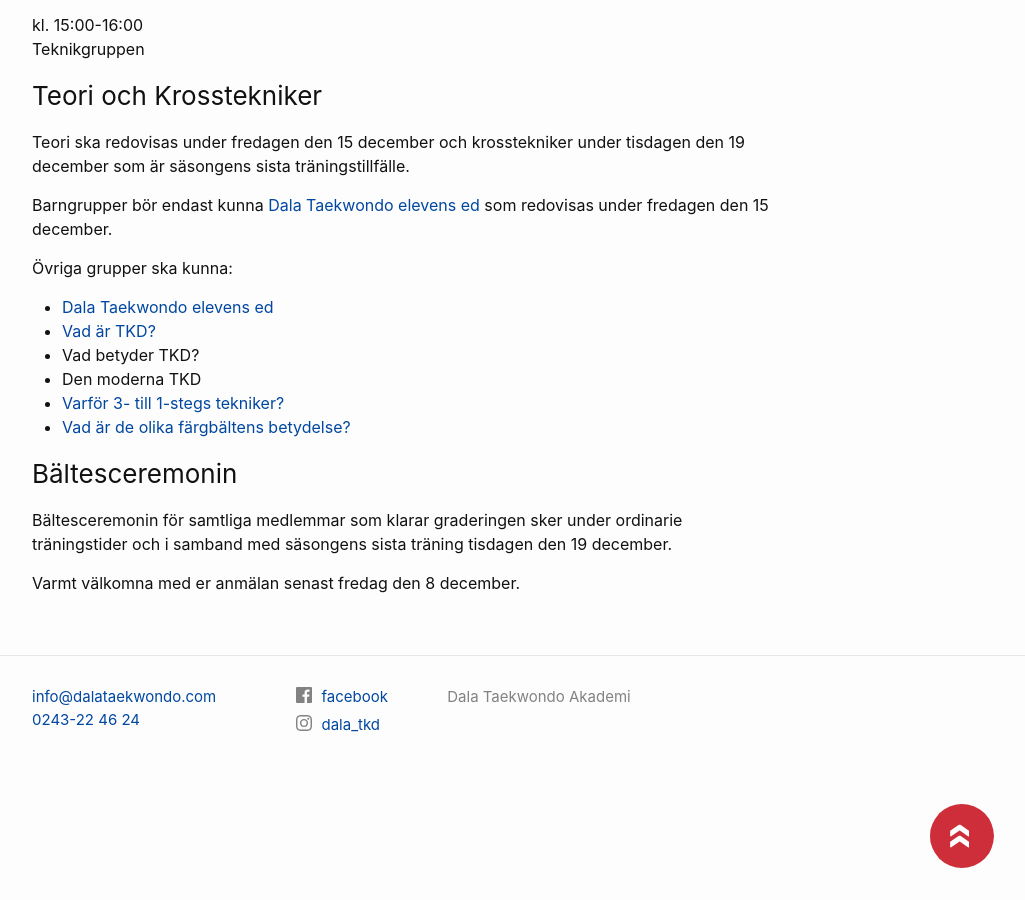
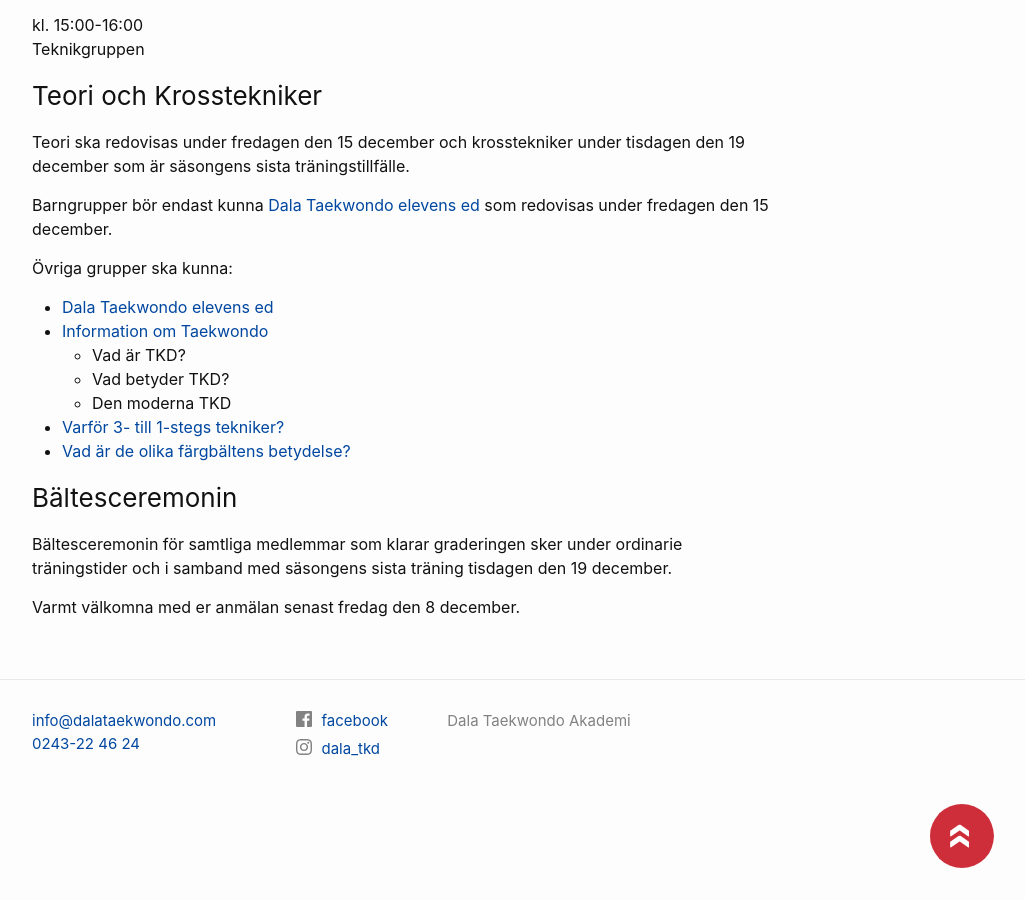
Before and after one commit to dalataekwondo/dalataekwondo.github.io, a Jekyll site: the page built from _posts/2023-12-04-gradering.md, in a window 1280 px wide and 900 px high, scrolled down 1082 px. Shown: the whole window, without its empty margins (238-1263 px from the left). Built offline with Jekyll 4.4.1, drawn with Linux system fonts in a browser that asks for light colours; before the commit the page ends 1958 px from its top, so only the background shows below that.

Commit message:
Update 2023-12-04-gradering.md

```diff
--- a/_posts/2023-12-04-gradering.md
+++ b/_posts/2023-12-04-gradering.md
@@ -45,9 +45,10 @@ Barngrupper bör endast kunna [Dala Taekwondo elevens ed](/taekwondo#klubbens-ed
 Övriga grupper ska kunna:
 
 - [Dala Taekwondo elevens ed](/taekwondo#klubbens-ed)
-- [Vad är TKD?](/taekwondo#taekwondo)
-- Vad betyder TKD?
-- Den moderna TKD
+- [Information om Taekwondo](/taekwondo#taekwondo)
+  - Vad är TKD?
+  - Vad betyder TKD?
+  - Den moderna TKD
 - [Varför 3- till 1-stegs tekniker?](/taekwondo#stegstekniker)
 - [Vad är de olika färgbältens betydelse?](/taekwondo#baltesfarger)
 
```
